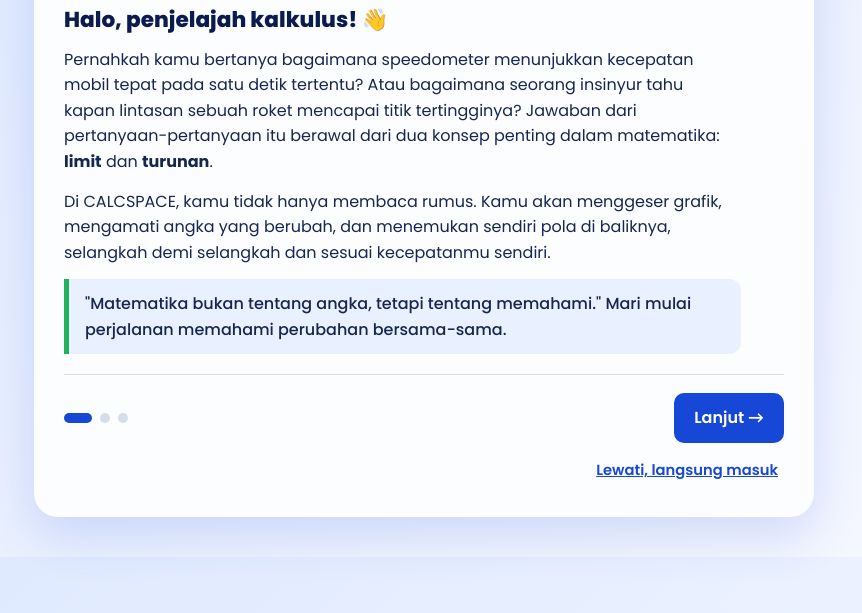
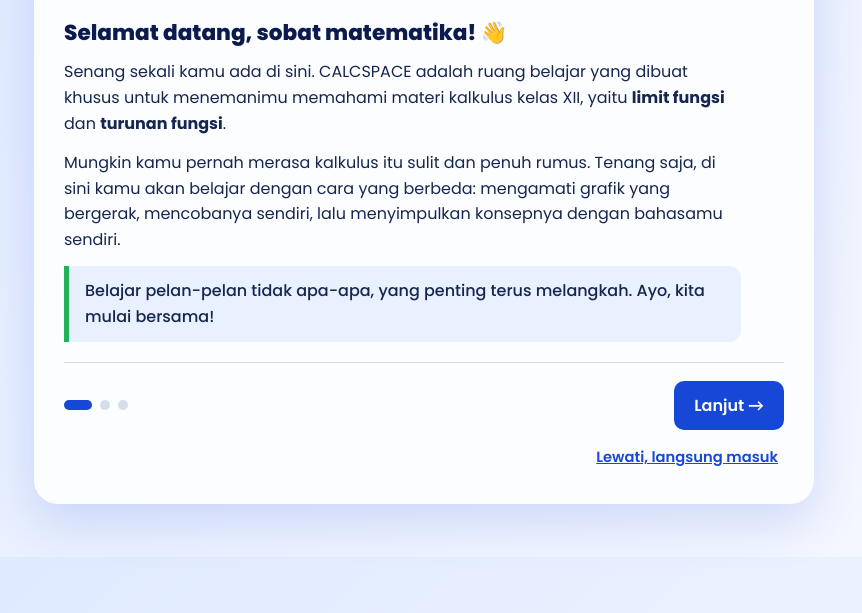
Before and after one commit to 6elearningsukses-ai/calcspace, a plain HTML site: page index.html in a window 1280 px wide. Shown: the part 243-856 px from the top of the page, without its empty margins (216-1078 px from the left). Drawn offline with nearby package versions, Linux system fonts and the light colour scheme.

Commit message:
Update index.html

```diff
--- a/index.html
+++ b/index.html
@@ -248,10 +248,10 @@ math{font-size:1.12em}
     </div>
     <div class="intro-body">
       <div class="slide" data-slide="0">
-        <h2>Halo, penjelajah kalkulus! 👋</h2>
-        <p>Pernahkah kamu bertanya bagaimana speedometer menunjukkan kecepatan mobil tepat pada satu detik tertentu? Atau bagaimana seorang insinyur tahu kapan lintasan sebuah roket mencapai titik tertingginya? Jawaban dari pertanyaan-pertanyaan itu berawal dari dua konsep penting dalam matematika: <b>limit</b> dan <b>turunan</b>.</p>
-        <p>Di CALCSPACE, kamu tidak hanya membaca rumus. Kamu akan menggeser grafik, mengamati angka yang berubah, dan menemukan sendiri pola di baliknya, selangkah demi selangkah dan sesuai kecepatanmu sendiri.</p>
-        <p class="quote">"Matematika bukan tentang angka, tetapi tentang memahami." Mari mulai perjalanan memahami perubahan bersama-sama.</p>
+               <h2>Selamat datang, sobat matematika! 👋</h2>
+        <p>Senang sekali kamu ada di sini. CALCSPACE adalah ruang belajar yang dibuat khusus untuk menemanimu memahami materi kalkulus kelas XII, yaitu <b>limit fungsi</b> dan <b>turunan fungsi</b>.</p>
+        <p>Mungkin kamu pernah merasa kalkulus itu sulit dan penuh rumus. Tenang saja, di sini kamu akan belajar dengan cara yang berbeda: mengamati grafik yang bergerak, mencobanya sendiri, lalu menyimpulkan konsepnya dengan bahasamu sendiri.</p>
+        <p class="quote">Belajar pelan-pelan tidak apa-apa, yang penting terus melangkah. Ayo, kita mulai bersama!</p>
       </div>
       <div class="slide" data-slide="1" hidden>
         <h2>Materi yang akan kamu pelajari</h2>
```
